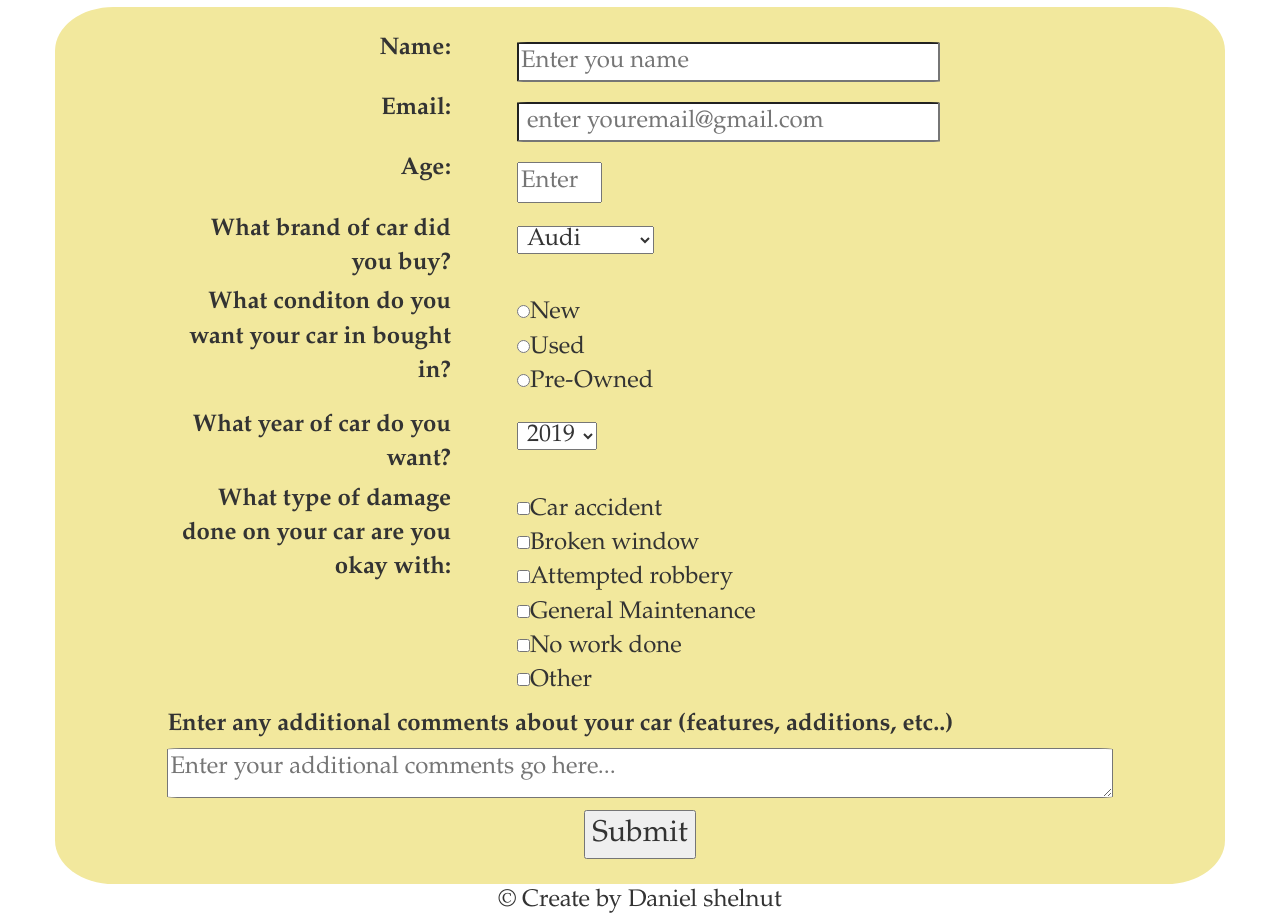
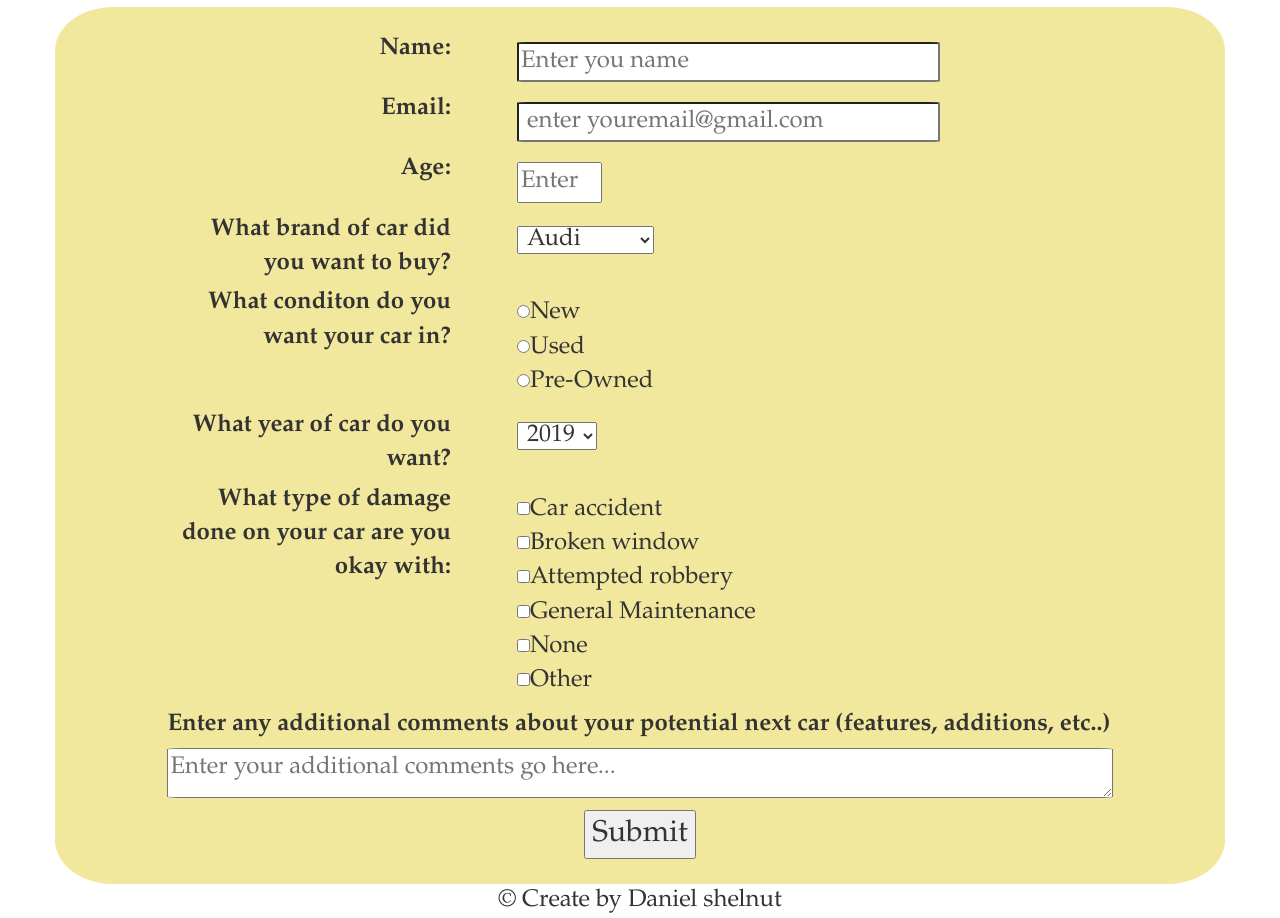
Before and after one commit to shelnutdan/Survey_form, a plain HTML site: page index.html in a window 1280 px wide. Shown: the part 107-1025 px from the top of the page. Drawn offline with nearby package versions, Linux system fonts and the light colour scheme.

Commit message:
Added Demo link to read me and edited the html file

```diff
--- a/index.html
+++ b/index.html
@@ -54,7 +54,7 @@
          </div>
          <div id='dropdown'>
            <div class='left-panel'>
-             <label id='car-dropdown-label'for="dropdown">What brand of car did you buy?</label>
+             <label id='car-dropdown-label'for="dropdown">What brand of car did you want to buy?</label>
            </div>
            <div class='right-panel'>
              <select id='car-dropdown'name="cars">
@@ -74,7 +74,7 @@
          </div>
          <div id="car-condition">
           <div class='left-panel'>
-            <label id='car-conditon-labels' for='condition-dropdown'>What conditon do you want your car in bought in?</div>
+            <label id='car-conditon-labels' for='condition-dropdown'>What conditon do you want your car in?</div>
           <div class='right-panel'>
             <div id='conditon-labels'>
                 <input type="radio" name="condition" value="New">New<br>
@@ -113,13 +113,13 @@
             <input type="checkbox" name="work2" value="Broken window">Broken window<br>
             <input type="checkbox" name="work3" value="Attempted robbery">Attempted robbery<br>
             <input type="checkbox" name="work4" value="General Maintenance">General Maintenance<br>
-            <input type="checkbox" name="work5" value="No work done">No work done<br>
+            <input type="checkbox" name="work5" value="No work done">None<br>
             <input type="checkbox" name="work6" value="Other">Other<br>
            </div>
          </div>
          <div id='Additional_comments_section'>
            <div class='left=panels'>
-             <label id='Additional_comments' for='comments'>Enter any additional comments about your car (features, additions, etc..)</label>
+             <label id='Additional_comments' for='comments'>Enter any additional comments about your potential next car (features, additions, etc..)</label>
            </div>
            <div class='right-panels'>
             <textarea id="comments" class="input-field" style="height:50px;resize:vertical;" name="comment" placeholder="Enter your additional comments go here..."></textarea>
```
Also changed, not shown: 1 other file.
